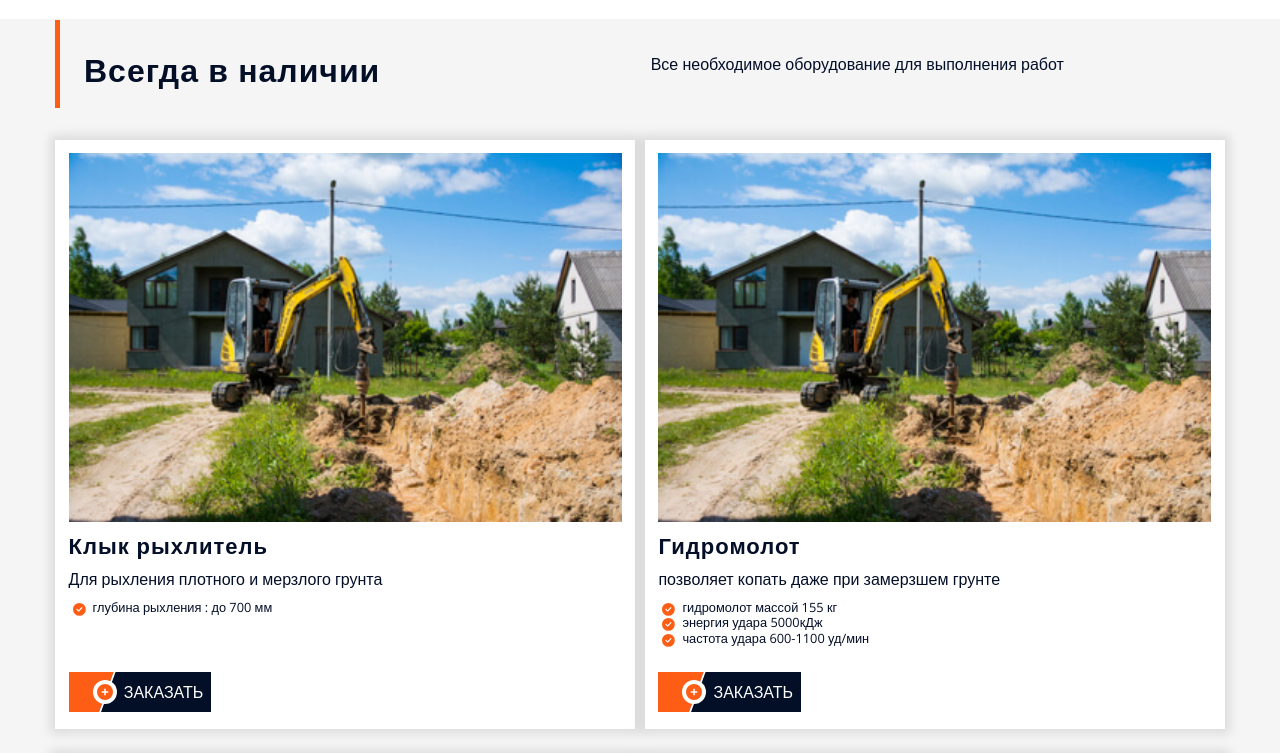
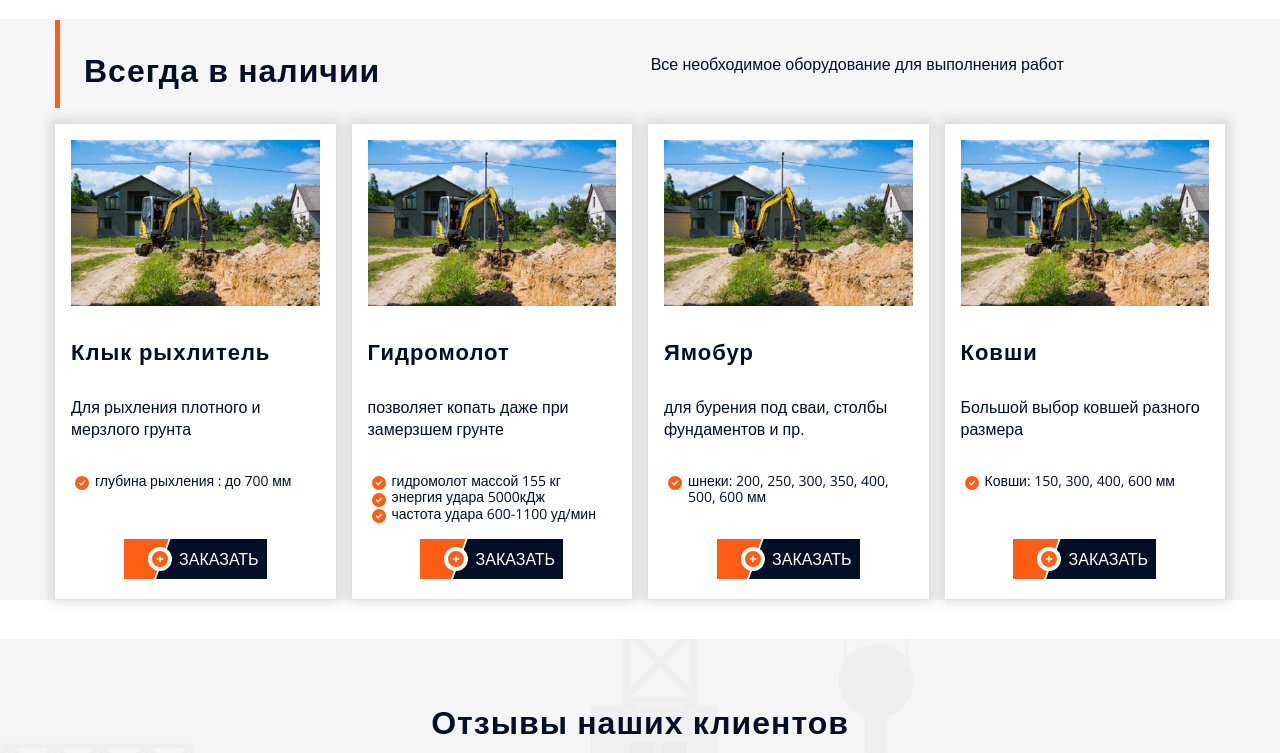
Before and after one commit to TanyaDanilovich/miniarenda_styled, a React (Create React App) app: page / in a window 1280 px wide. Shown: the part 4240-4993 px from the top of the page. Built offline with nearby package versions, Linux system fonts and the light colour scheme.

Commit message:
add equipments all

```diff
--- a/src/shared/constants/BREAKPOINTS.ts
+++ b/src/shared/constants/BREAKPOINTS.ts
@@ -1,10 +1,10 @@
 export const BREAKPOINTS = {
-    smallMobile: "321px",
-    mobile: "426px",
-    largeMobile: "577px",
-    tablet: "769px",
-    computer: "993px",
-    desktop: "1201px",
-    widescreen: "1401px",
-    extraWidescreen: "1921px",
+    smallMobile: "320px",
+    mobile: "425px",
+    largeMobile: "576px",
+    tablet: "768px",
+    computer: "992px",
+    desktop: "1200px",
+    widescreen: "1400px",
+    extraWidescreen: "1920px",
 } as const;
--- a/src/shared/ui/buttons/S_ReadMoreButton.ts
+++ b/src/shared/ui/buttons/S_ReadMoreButton.ts
@@ -1,4 +1,4 @@
-import styled, {css} from "styled-components";
+import styled from "styled-components";
 import {plainTransition} from '../../../app/styles/mixins';
 import {S_LinkAsButton} from './S_LinkAsButton';
 
--- a/src/widgets/equipments/EquipmentCard.tsx
+++ b/src/widgets/equipments/EquipmentCard.tsx
@@ -11,6 +11,7 @@ import {getResponsiveSize} from '../../shared/utils/getResponsiveSize';
 import {BASE} from '../../shared/constants/constants';
 import {faCircleCheck} from '@fortawesome/free-solid-svg-icons';
 import {FontAwesomeIcon} from '@fortawesome/react-fontawesome';
+import {S_ReadMoreButton} from '../../shared/ui/buttons/S_ReadMoreButton';
 
 type props = {
     id: string,
@@ -59,7 +60,7 @@ export const EquipmentCard = ({
                 )}
             </S_EquipmentCardCharacteristics>
 
-            <S_Box $marginTop = {"1rem"}>
+            <S_Box $marginTop = {"1rem"} $textAlign = {"center"}>
                 <ReadMoreButton url = {theme.hrefs.tel} title = {"Заказать"}/>
             </S_Box>
 
@@ -71,31 +72,40 @@ export const EquipmentCard = ({
 type S_EquipmentCardProps = {}
 export const S_EquipmentCard = styled(S_Flex)<S_EquipmentCardProps>`
 
-  padding: ${getResponsiveSize(BASE * 0.4, BASE, 320)};
+  padding: ${getResponsiveSize(BASE * 0.5, BASE, 320,1200)};
   box-shadow: ${({theme}) => theme.shadow.full};
   display: flex;
   flex-direction: column;
-  width: calc(50% - 0.3rem);
+  width: calc(50% - 0.25rem);
+
+  @media ${({theme}) => theme.mediaMinWidth.tablet} {
+    width: calc(25% - 0.75rem);
+  }
+
   background-color: ${({theme}) => theme.colors.white};
 
-  h3 {
-    margin: 0;
-    padding: 0;
+  ${S_ReadMoreButton}{
+    font-size: ${getResponsiveSize(14, 16, 320,768)};
   }
 `;
 
 export const S_EquipmentCardTitle = styled.h3<{}>`
   color: ${({theme}) => theme.colors.black};
   font-weight: 600;
+  margin-block: ${getResponsiveSize(BASE*0.5 , BASE*2, 320,1200)};
+  font-size: ${getResponsiveSize(18, 22, 320,768)};
 `;
 
 
 export const S_EquipmentCardDescription = styled.p<{}>`
   color: ${({theme}) => theme.colors.black};
+  //text-wrap: pretti;
+  font-size: ${getResponsiveSize(14, 16, 320,768)};
 `;
 
 export const S_EquipmentCardCharacteristics = styled.ul<{}>`
   flex-grow: 1;
+  margin-top: ${getResponsiveSize(BASE*0.5 , BASE*2, 320,1200)};
 
   svg {
     position: absolute;
@@ -106,6 +116,6 @@ export const S_EquipmentCardCharacteristics = styled.ul<{}>`
   & li {
     position: relative;
     margin-left: 1.5rem;
-    font-size: 0.8rem;
+    font-size: ${getResponsiveSize(12, 14, 320,768)};
   }
 `
--- a/src/widgets/equipments/Equipments.tsx
+++ b/src/widgets/equipments/Equipments.tsx
@@ -26,7 +26,7 @@ export const Equipments = ({offset}: props) => {
                     <SectionTitle title = {"Всегда в наличии"}
                                   text = {'Все необходимое оборудование для выполнения работ'}/>
 
-                    <S_Flex $wrap = {"wrap"}>
+                    <S_EquipmentCardWrapper>
                         {equipmentsData.map(
                             equipment => <EquipmentCard key = {equipment.id}
                                                         id = {equipment.id}
@@ -34,7 +34,7 @@ export const Equipments = ({offset}: props) => {
                                                         description = {equipment.description}
                                                         characteristicList = {equipment.characteristicList}
                             />)}
-                    </S_Flex>
+                    </S_EquipmentCardWrapper>
 
                 </S_OuterContainer>
             </S_BackgroundWrapper>
@@ -48,8 +48,15 @@ export const S_Equipments = styled.section<S_EquipmentsProps>`
     margin-top: 2rem;
   }
 
-  & ${S_Flex} {
-    margin-top: 1rem;
-    gap: 0.6rem;
+`
+
+export const S_EquipmentCardWrapper = styled.div`
+  margin-top: 1rem;
+  display: flex;
+  flex-wrap: wrap;
+  gap: 0.5rem;
+  @media ${({theme}) => theme.mediaMinWidth.tablet} {
+    gap: 1rem;
   }
+
 `
```
